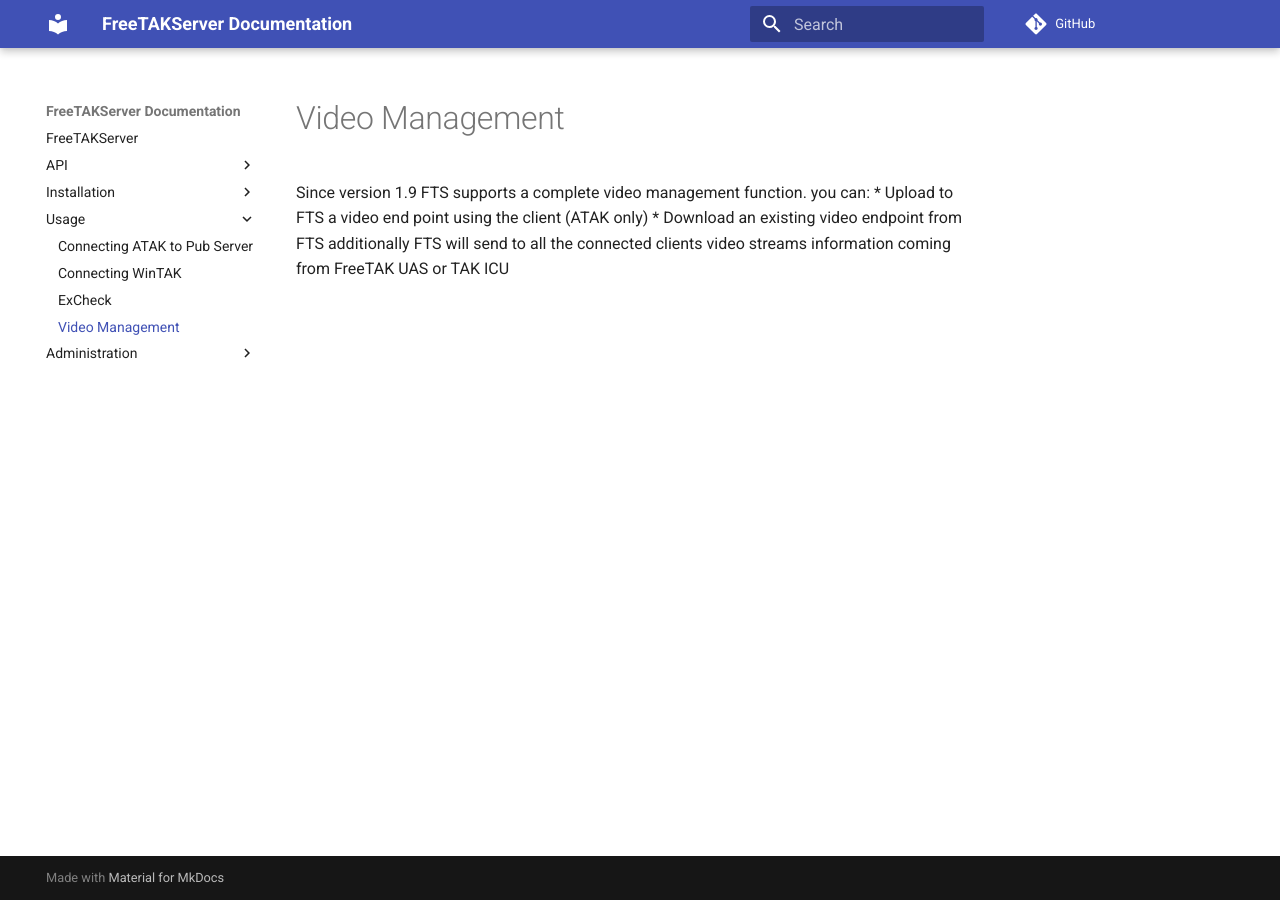
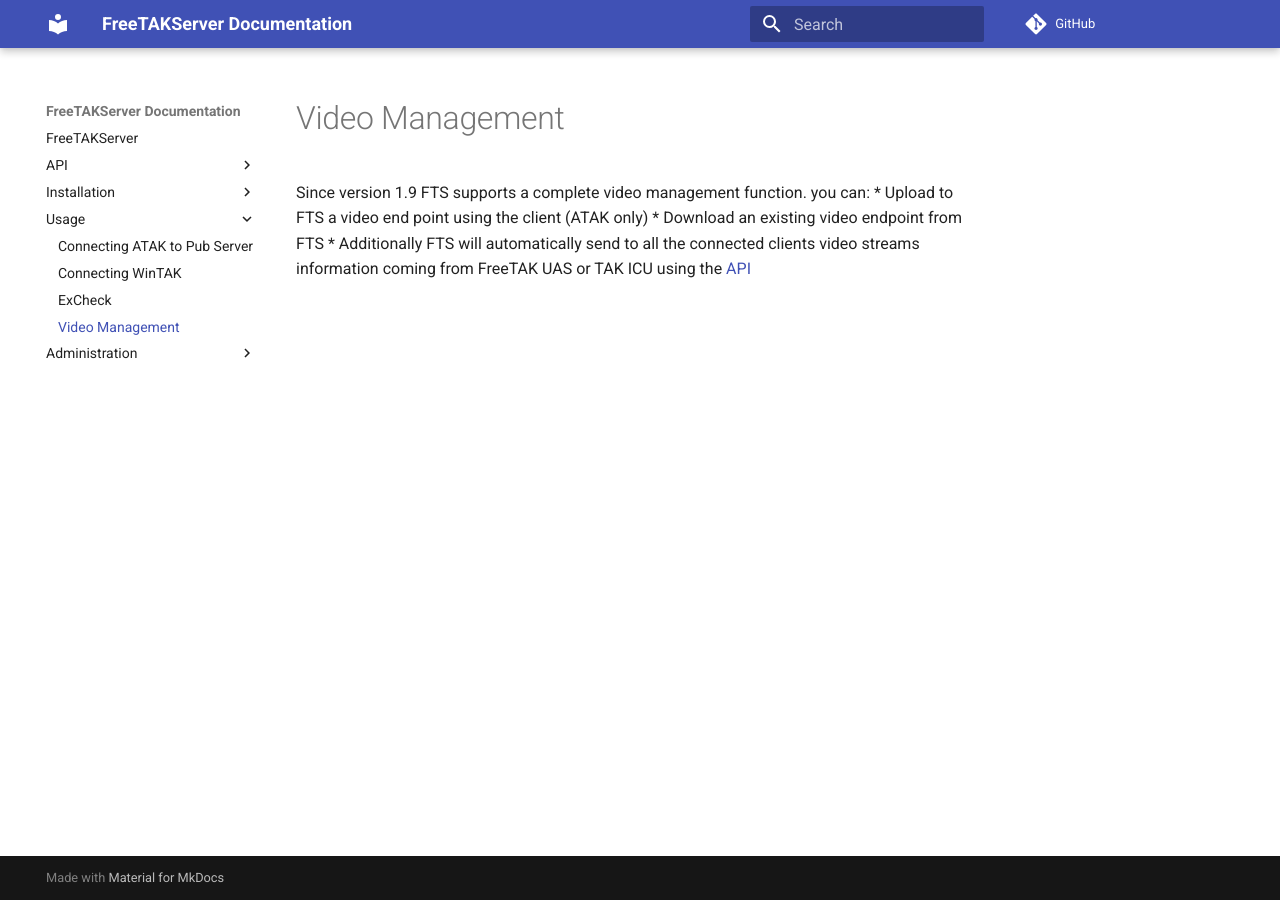
Before and after one commit to FreeTAKTeam/FreeTAKServer-User-Docs, an MkDocs documentation site: the page built from docs/docs/Usage/VideoManagement.md, in a window 1280 px wide. Built offline with MkDocs 1.6.1 and Material for MkDocs 9.7.7, drawn with Linux system fonts in a browser that asks for light colours; comment, search, counter and statistics services are not loaded.

Commit message:
Update VideoManagement.md

```diff
--- a/docs/docs/Usage/VideoManagement.md
+++ b/docs/docs/Usage/VideoManagement.md
@@ -3,4 +3,5 @@
 you can:
 * Upload to FTS a video end point using the client (ATAK only)
 * Download an existing video endpoint from FTS
-additionally FTS will send to all the connected clients video streams information coming from FreeTAK UAS or TAK ICU
+*
+Additionally FTS will automatically send to all the connected clients video streams information coming from FreeTAK UAS or TAK ICU using the [API](https://github.com/FreeTAKTeam/FreeTAKServer-User-Docs/blob/main/docs/docs/API/REST_APIDoc.md#managevideostream)
```
